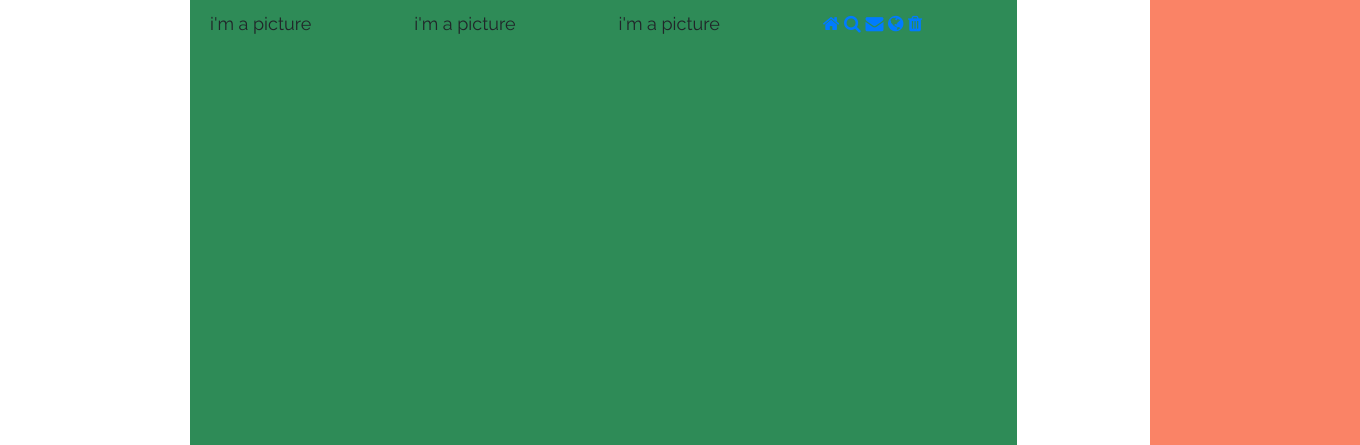
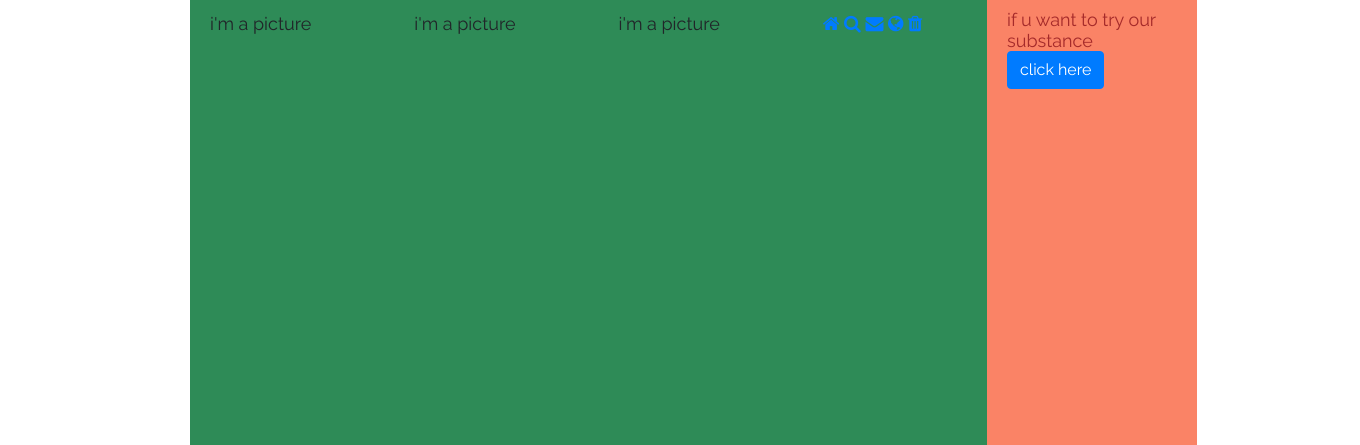
Before and after one commit to mcube25/sample-web, a plain HTML site: page index.html in a window 1280 px wide. Shown: the part 243-688 px from the top of the page, 1360 px wide, since content can reach past the window. Drawn offline with nearby package versions, Linux system fonts and the light colour scheme.

Commit message:
content positioning

```diff
--- a/pile.css
+++ b/pile.css
@@ -65,7 +65,7 @@
 }
 
 #content {
-    position: static;
+    position: relative;
     padding: 20px 20px 20px 20px;
     background-color: seagreen;
     margin-top: 10px;
@@ -77,7 +77,7 @@
     position: absolute;
     top: 100px;
     bottom: 100px;
-    right: -80px;
+    right: -180px;
     height: 789px;
     width: 210px;
     padding: 0 20px;
```
